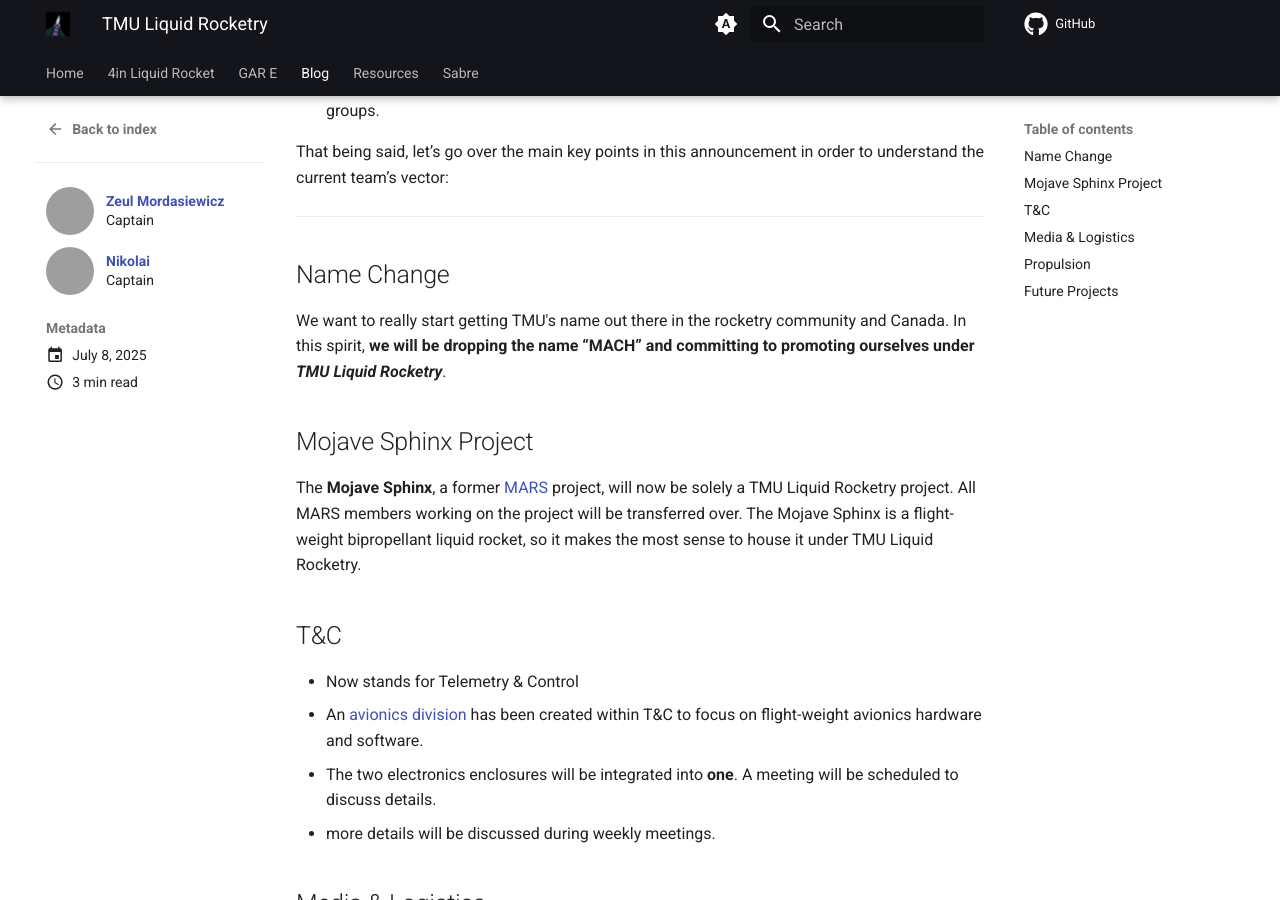
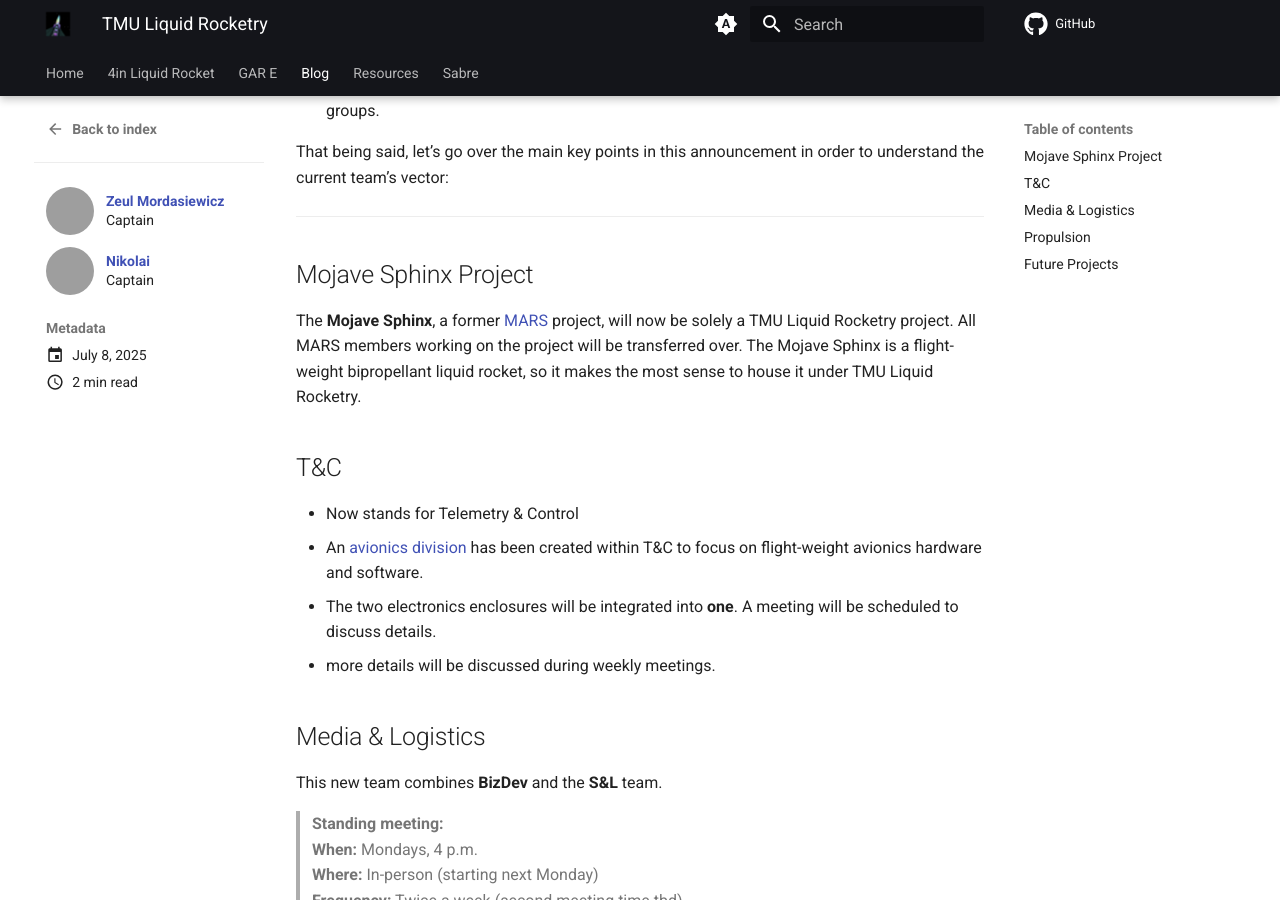
Before and after one commit to machtmu/tmurocketry.com, an MkDocs documentation site: the page built from docs/blog/posts/2025/july/8.md, in a window 1280 px wide and 900 px high, scrolled down 704 px. Built offline with MkDocs 1.6.1 and Material for MkDocs 9.7.7, drawn with Linux system fonts in a browser that asks for light colours; comment, search, counter and statistics services are not loaded; grey boxes are pictures that could not be loaded.

Commit message:
Update references from 'TMU Liquid Rocketry' to 'Mach' in index.html and adjust site details in mkdocs.yml

```diff
--- a/docs/blog/posts/2025/july/8.md
+++ b/docs/blog/posts/2025/july/8.md
@@ -28,10 +28,6 @@
 That being said, let’s go over the main key points in this announcement in order to understand the current team’s vector:
 
 ---
-
-## Name Change
-
-We want to really start getting TMU's name out there in the rocketry community and Canada. In this spirit, **we will be dropping the name “MACH” and committing to promoting ourselves under _TMU Liquid Rocketry_**.
 
 ## Mojave Sphinx Project
 
--- a/mkdocs.yml
+++ b/mkdocs.yml
@@ -1,8 +1,8 @@
-site_name: TMU Liquid Rocketry
+site_name: Mach
 
-site_url: https://tmurocketry.com/
+site_url: https://machtmu.com/
 site_description: TMU Liquid Rocketry
-site_author: TMU Liquid Rocketry
+site_author: Mach
 repo_url: https://github.com/tmurocketry/tmurocketry.com
 edit_uri: edit/main/docs/
 
--- a/overrides/index.html
+++ b/overrides/index.html
@@ -503,8 +503,8 @@
   <!-- About Section -->
   <section class="about slide-in-bottom">
     <div class="md-container md-typeset">
-      <h2>About TMU Liquid Rocketry</h2>
-      <p>TMU Liquid Rocketry is a student-led aerospace engineering organization dedicated to advancing rocket propulsion technology and avionics systems. We specialize in the design, development, and testing of liquid propulsion systems, integrated with sophisticated flight computers and ground station software.</p>
+      <h2>About Mach</h2>
+      <p>Mach is a student-led aerospace engineering organization dedicated to advancing rocket propulsion technology and avionics systems. We specialize in the design, development, and testing of liquid propulsion systems, integrated with sophisticated flight computers and ground station software.</p>
       <p>Our comprehensive research program encompasses circuit design for mission-critical avionics, precision data acquisition during engine testing, and mission control software for high-altitude flight operations. Through rigorous testing protocols and detailed technical documentation, we provide students with professional aerospace engineering experience.</p>
       <div class="home-hero__cta">
         <a href="{{ 'https://discord.gg/3kak7Ydu43' | url }}" class="btn btn-primary" style="background-color: #1B365C; color: white; border: 1px solid #2C4F7C;">Join Community</a>
```
Also changed, not shown: other parts of overrides/index.html (+1 -1 lines).
